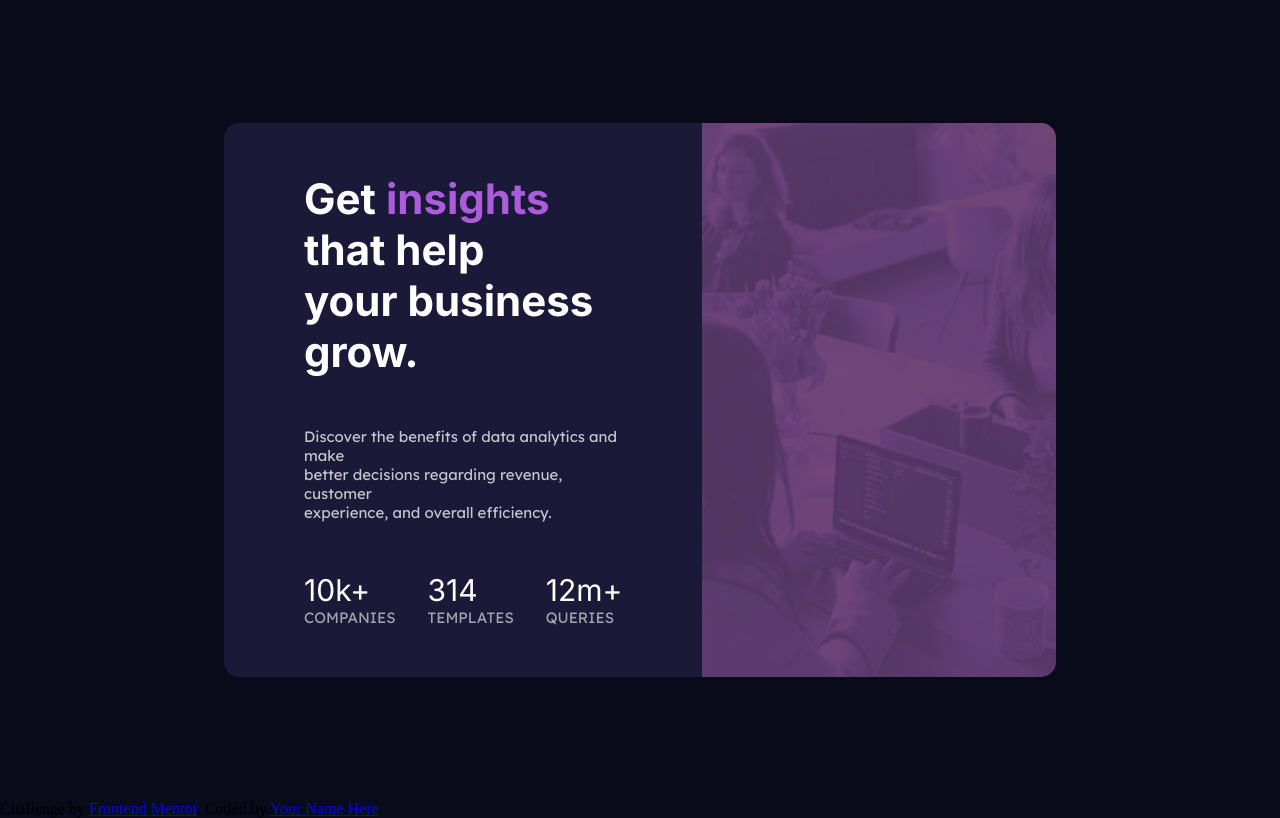
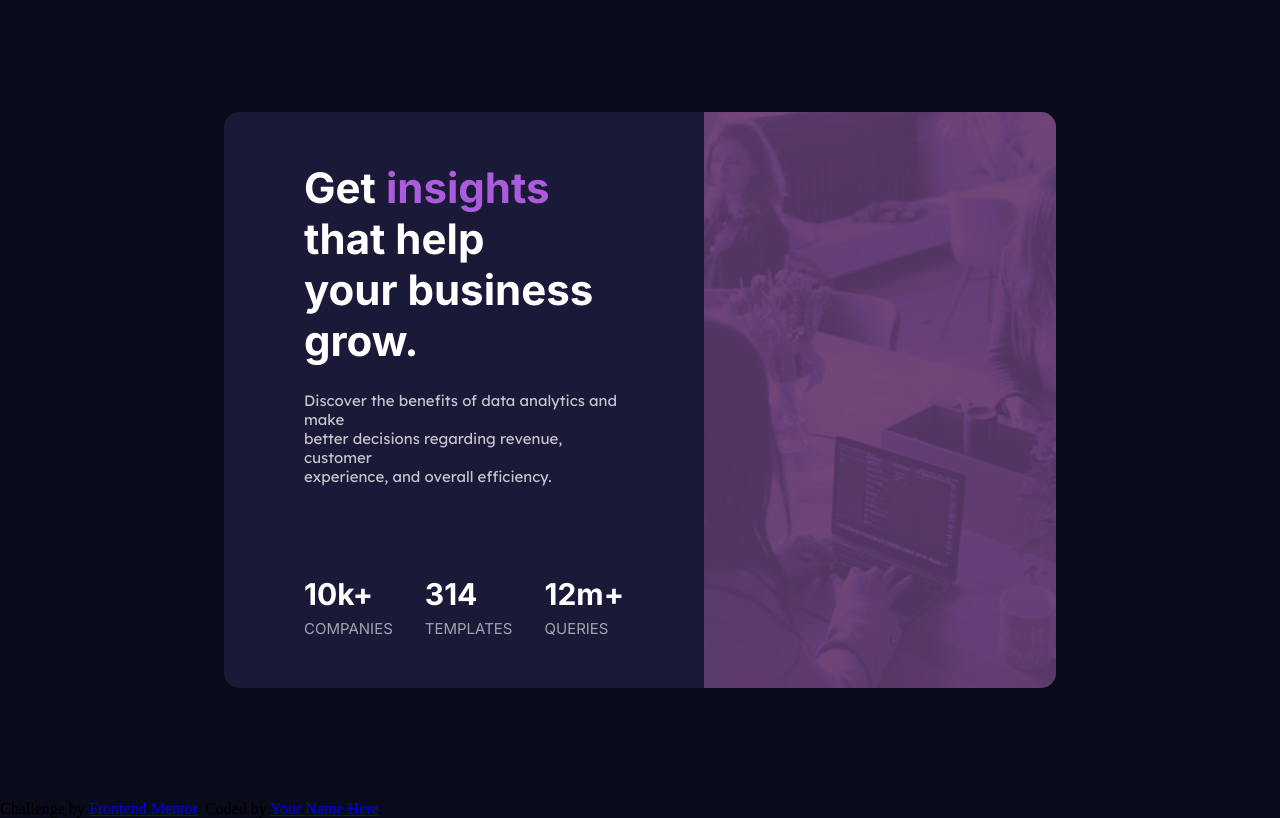
Before and after one commit to dawidPoznanski/Stats-preview-card-component-solution, a website: page index.html in a window 1280 px wide. Drawn offline with Linux system fonts and the light colour scheme.

Commit message:
changes in styles for better layout

```diff
--- a/sass/components/_description.scss
+++ b/sass/components/_description.scss
@@ -2,20 +2,23 @@
   display: flex;
   flex-direction: column;
   justify-content: center;
+  flex: 50%;
 
   &--heading {
-    margin-block: 50px;
-    margin-inline: 80px;
+    margin: 50px 80px 25px 80px;
     font-family: $font-inter;
     font-size: 42px;
     color: $neutral-white;
+    font-weight: 700;
   }
 
   &--text {
     font-family: $font-lexer;
     font-size: $text-size-15;
+    font-weight: 400;
     color: $transparent-paragraph;
     margin-inline: 80px;
+    margin-bottom: 40px;
   }
   .purple {
     color: $primary-violet;
--- a/sass/components/_picture.scss
+++ b/sass/components/_picture.scss
@@ -6,4 +6,5 @@
     brightness(50%) contrast(86%);
   opacity: 0.9;
   border-radius: 0 15px 15px 0;
+  flex: 50%;
 }
--- a/sass/components/_statistics.scss
+++ b/sass/components/_statistics.scss
@@ -4,17 +4,21 @@
   gap: 32px;
   margin-inline: 80px;
   margin-block: 50px;
+  justify-content: space-between;
 
   &--number {
     font-family: $font-inter;
     font-size: 30px;
     color: $neutral-white;
+    font-weight: 700;
   }
 
   &--text {
-    font-family: $font-lexer;
+    font-family: $font-inter;
     font-size: $text-size-15;
+    font-weight: 400;
     color: $transparent-stats;
     text-transform: uppercase;
+    padding-top: 7px;
   }
 }
```
Also changed, not shown: css/style.css, 1 other file.
